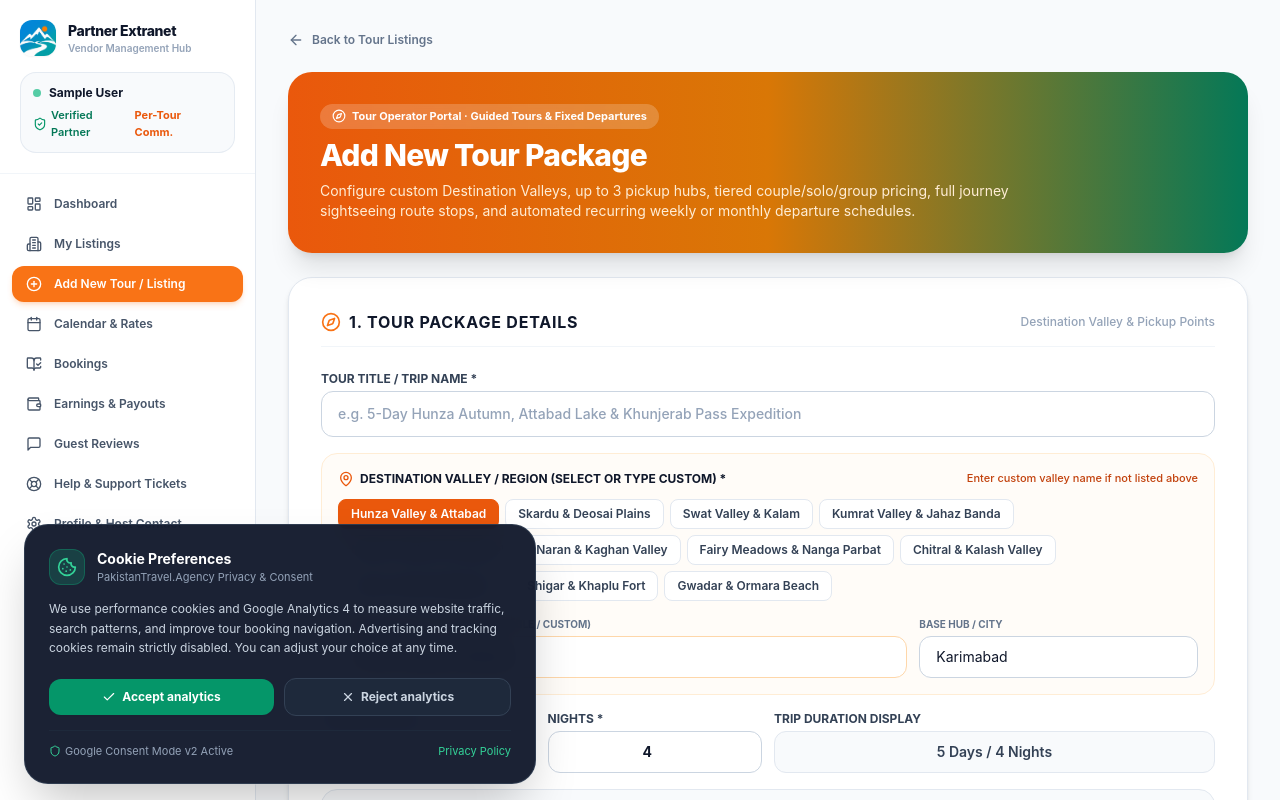
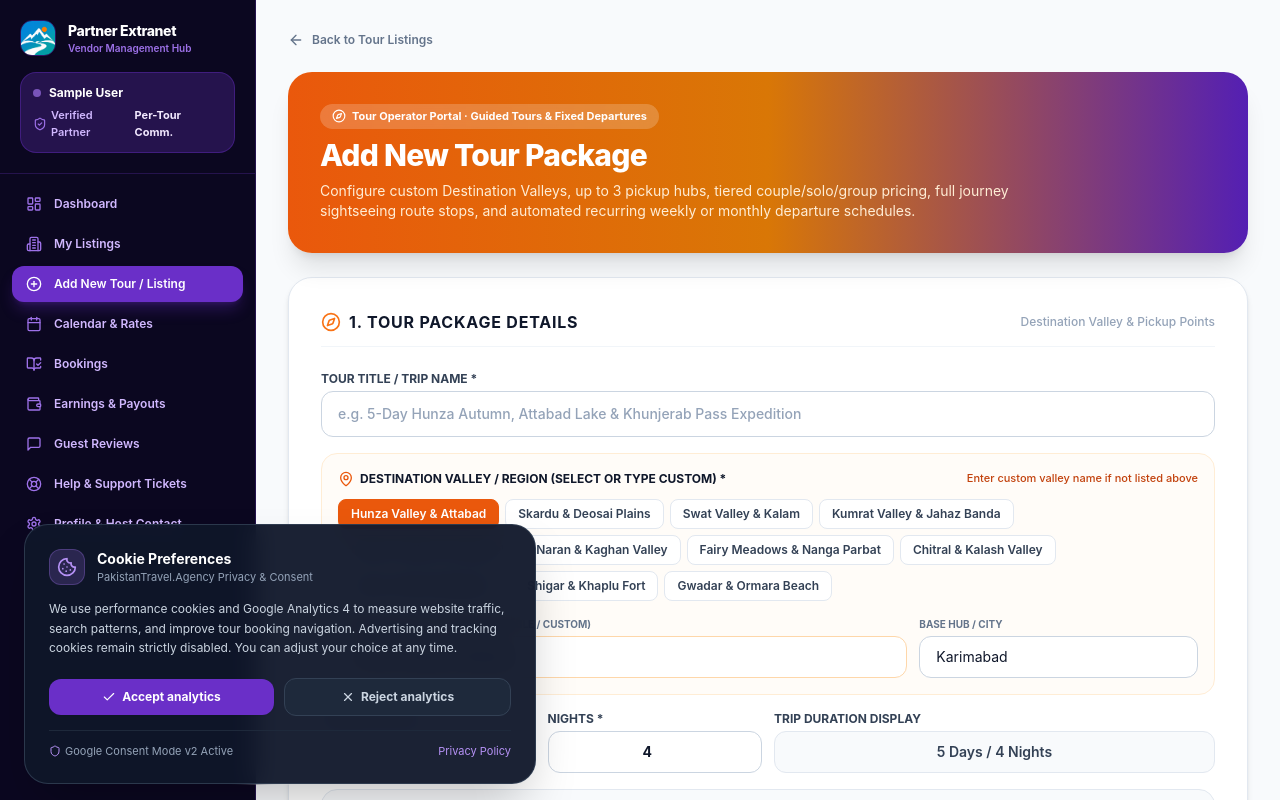
Before and after one commit to pakistantravelagency26/PakistanTravel.Agency, a Next.js app: page /partner-hub/listings/new in a window 1280 px wide. Shown: the top 800 px of the page. Built offline with nearby package versions, Linux system fonts and the light colour scheme; no server answers; sample sign-in values are in the browser's storage.

Commit message:
feat(theme): apply purple and midnight palette to Admin portal, Vendor extranet, OG cards, and support chat

```diff
--- a/src/app/globals.css
+++ b/src/app/globals.css
@@ -3,18 +3,23 @@
 @tailwind utilities;
 
 :root {
-  --foreground-rgb: 11, 7, 32;
-  --background-start-rgb: 242, 233, 255;
+  --foreground-rgb: 11, 7, 32; /* #0B0720 */
+  --background-start-rgb: 250, 247, 255;
   --background-end-rgb: 255, 255, 255;
 }
 
+::selection {
+  background-color: #6A2FC8;
+  color: #ffffff;
+}
+
 body {
-  color: rgb(var(--foreground-rgb));
-  background: #F2E9FF;
+  color: #0B0720;
+  background: #FAF7FF;
   font-family: -apple-system, BlinkMacSystemFont, "Segoe UI", Roboto, Helvetica, Arial, sans-serif;
 }
 
-/* Custom scrollbar */
+/* Custom Purple Scrollbar */
 ::-webkit-scrollbar {
   width: 8px;
   height: 8px;
@@ -32,3 +37,16 @@ body {
 ::-webkit-scrollbar-thumb:hover {
   background: #9D71E8;
 }
+
+/* Purple Ambient Glow Utilities */
+.glow-purple {
+  box-shadow: 0 10px 40px -10px rgba(106, 47, 200, 0.45);
+}
+
+.glow-purple-sm {
+  box-shadow: 0 4px 20px -2px rgba(106, 47, 200, 0.25);
+}
+
+.glow-purple-ambient {
+  background-image: radial-gradient(circle at 50% 0%, rgba(106, 47, 200, 0.18) 0%, rgba(11, 7, 32, 0) 70%);
+}
--- a/src/app/layout.tsx
+++ b/src/app/layout.tsx
@@ -20,7 +20,7 @@ const CookieConsentBanner = dynamic(
 const siteUrl = SITE_URL;
 
 export const viewport: Viewport = {
-  themeColor: "#059669",
+  themeColor: "#6A2FC8",
   width: "device-width",
   initialScale: 1,
   maximumScale: 5,
--- a/src/app/partner-hub/PartnerHubShell.tsx
+++ b/src/app/partner-hub/PartnerHubShell.tsx
@@ -75,13 +75,13 @@ export default function PartnerHubShell({ children }: { children: React.ReactNod
 
   return (
     <div className="min-h-screen bg-slate-50 text-slate-800 flex flex-col md:flex-row">
-      {/* Sidebar */}
-      <aside className="w-full md:w-64 bg-white text-slate-700 flex flex-col justify-between shrink-0 border-r border-slate-200">
+      {/* Sidebar - Dark Midnight & Violet Extranet */}
+      <aside className="w-full md:w-64 bg-[#0B0720] text-[#D1B8FF] flex flex-col justify-between shrink-0 border-r border-[#25134D]">
         <div>
           {/* Brand header */}
-          <div className="p-5 border-b border-slate-100">
+          <div className="p-5 border-b border-[#25134D]">
             <div className="flex items-center gap-3">
-              <div className="relative w-9 h-9 rounded-xl overflow-hidden shadow-sm shrink-0">
+              <div className="relative w-9 h-9 rounded-xl overflow-hidden shadow-sm shrink-0 border border-[#6A2FC8]/40">
                 <Image
                   src="/logo.png"
                   alt="PakistanTravel.Agency"
@@ -91,22 +91,22 @@ export default function PartnerHubShell({ children }: { children: React.ReactNod
                 />
               </div>
               <div>
-                <span className="font-extrabold text-slate-900 text-sm tracking-tight block">Partner Extranet</span>
-                <p className="text-[10px] text-slate-400 font-semibold">Vendor Management Hub</p>
+                <span className="font-extrabold text-white text-sm tracking-tight block">Partner Extranet</span>
+                <p className="text-[10px] text-[#9D71E8] font-semibold">Vendor Management Hub</p>
               </div>
             </div>
 
             {/* Vendor Profile Badge */}
-            <div className="mt-4 p-3 rounded-2xl bg-slate-50 border border-slate-200/80">
+            <div className="mt-4 p-3 rounded-2xl bg-[#25134D] border border-[#6A2FC8]/40">
               <div className="flex items-center gap-2">
-                <span className="w-2 h-2 rounded-full bg-emerald-500 animate-pulse"></span>
-                <span className="text-xs font-bold text-slate-900 truncate">{businessTitle}</span>
+                <span className="w-2 h-2 rounded-full bg-[#9D71E8] animate-pulse"></span>
+                <span className="text-xs font-bold text-white truncate">{businessTitle}</span>
               </div>
-              <div className="flex items-center justify-between text-[11px] text-slate-500 mt-1.5">
-                <span className="flex items-center gap-1 text-emerald-700 font-semibold">
-                  <ShieldCheck className="w-3.5 h-3.5 text-emerald-600" /> Verified Partner
+              <div className="flex items-center justify-between text-[11px] text-[#D1B8FF] mt-1.5">
+                <span className="flex items-center gap-1 text-[#D1B8FF] font-semibold">
+                  <ShieldCheck className="w-3.5 h-3.5 text-[#9D71E8]" /> Verified Partner
                 </span>
-                <span className="font-bold text-orange-600">Per-Tour Comm.</span>
+                <span className="font-bold text-[#F2E9FF]">Per-Tour Comm.</span>
               </div>
             </div>
           </div>
@@ -122,11 +122,11 @@ export default function PartnerHubShell({ children }: { children: React.ReactNod
                   href={item.href}
                   className={`flex items-center gap-3 px-3.5 py-2.5 rounded-xl text-xs font-semibold transition ${
                     isActive
-                      ? "bg-orange-500 text-white shadow-md shadow-orange-500/20 font-bold"
-                      : "text-slate-600 hover:text-slate-900 hover:bg-slate-100/80"
+                      ? "bg-[#6A2FC8] text-white shadow-lg shadow-[#6A2FC8]/30 font-bold"
+                      : "text-[#D1B8FF] hover:text-white hover:bg-[#25134D]"
                   }`}
                 >
-                  <Icon className="w-4 h-4" />
+                  <Icon className={`w-4 h-4 ${isActive ? "text-white" : "text-[#9D71E8]"}`} />
                   <span>{item.label}</span>
                 </Link>
               );
@@ -135,10 +135,10 @@ export default function PartnerHubShell({ children }: { children: React.ReactNod
         </div>
 
         {/* Footer Shortcut & Sign Out */}
-        <div className="p-4 border-t border-slate-100 space-y-1">
+        <div className="p-4 border-t border-[#25134D] space-y-1">
           <Link
             href="/"
-            className="flex items-center justify-between text-xs font-semibold text-slate-600 hover:text-slate-900 px-3 py-2 rounded-xl hover:bg-slate-100 transition"
+            className="flex items-center justify-between text-xs font-semibold text-[#D1B8FF] hover:text-white px-3 py-2 rounded-xl hover:bg-[#25134D] transition"
           >
             <span>Live Marketplace</span>
             <ExternalLink className="w-3.5 h-3.5" />
@@ -146,7 +146,7 @@ export default function PartnerHubShell({ children }: { children: React.ReactNod
 
           <button
             onClick={() => signOut({ callbackUrl: "/partner-hub/login" })}
-            className="w-full flex items-center gap-2 text-xs font-semibold text-red-600 hover:text-red-700 px-3 py-2 rounded-xl hover:bg-red-50 transition text-left"
+            className="w-full flex items-center gap-2 text-xs font-semibold text-red-400 hover:text-red-300 px-3 py-2 rounded-xl hover:bg-red-950/30 transition text-left"
           >
             <LogOut className="w-3.5 h-3.5" />
             <span>Sign Out Extranet</span>
--- a/src/components/chat/SupportChatWidget.tsx
+++ b/src/components/chat/SupportChatWidget.tsx
@@ -335,10 +335,10 @@ export default function SupportChatWidget() {
               trackChatStarted({ pagePath: pathname || "/" });
             }}
             aria-label="Open PakistanTravel AI Assistant"
-            className="group relative flex items-center gap-2.5 px-4 py-3 bg-emerald-700 hover:bg-emerald-800 text-white rounded-full shadow-xl hover:shadow-2xl transition-all duration-200 transform hover:-translate-y-0.5 border border-emerald-500/30"
+            className="group relative flex items-center gap-2.5 px-4 py-3 bg-[#6A2FC8] hover:bg-[#541FB3] text-white rounded-full shadow-xl shadow-[#6A2FC8]/25 hover:shadow-2xl hover:shadow-[#6A2FC8]/35 transition-all duration-200 transform hover:-translate-y-0.5 border border-[#9D71E8]/40"
           >
             <div className="relative">
-              <Sparkles className="w-5 h-5 text-amber-300 animate-pulse" />
+              <Sparkles className="w-5 h-5 text-[#D1B8FF] animate-pulse" />
               {hasUnread && (
                 <span className="absolute -top-1 -right-1 w-2.5 h-2.5 bg-red-500 rounded-full ring-2 ring-white" />
               )}
@@ -356,17 +356,17 @@ export default function SupportChatWidget() {
           className="fixed bottom-4 right-4 z-50 w-[94vw] sm:w-[420px] h-[600px] max-h-[88vh] bg-white rounded-2xl shadow-2xl border border-slate-200 flex flex-col overflow-hidden animate-in fade-in slide-in-from-bottom-4 duration-200"
         >
           {/* Header */}
-          <div className="bg-gradient-to-r from-emerald-800 via-emerald-700 to-slate-900 text-white p-4 shrink-0 flex items-center justify-between shadow-md">
+          <div className="bg-gradient-to-r from-[#0B0720] via-[#25134D] to-[#6A2FC8] text-white p-4 shrink-0 flex items-center justify-between shadow-md">
             <div className="flex items-center gap-3">
-              <div className="w-9 h-9 rounded-full bg-emerald-600/60 border border-emerald-400/40 flex items-center justify-center shrink-0">
-                <Sparkles className="w-5 h-5 text-amber-300" />
+              <div className="w-9 h-9 rounded-full bg-[#6A2FC8]/60 border border-[#D1B8FF]/40 flex items-center justify-center shrink-0">
+                <Sparkles className="w-5 h-5 text-[#D1B8FF]" />
               </div>
               <div>
                 <h3 className="text-xs font-bold flex items-center gap-1.5 tracking-tight">
                   {siteConfig.name} AI Desk
-                  <span className="inline-block w-2 h-2 rounded-full bg-emerald-400 animate-pulse" />
+                  <span className="inline-block w-2 h-2 rounded-full bg-[#D1B8FF] animate-pulse" />
                 </h3>
-                <p className="text-[10px] text-emerald-100 font-medium">
+                <p className="text-[10px] text-[#F2E9FF] font-medium">
                   24/7 Grounded Assistance • Multi-Vendor Tours
                 </p>
               </div>
--- a/tailwind.config.ts
+++ b/tailwind.config.ts
@@ -10,17 +10,62 @@ const config: Config = {
     extend: {
       colors: {
         brand: {
-          // Purple and lavender brand palette
-          primary: "#6A2FC8",
-          primaryDark: "#25134D",
-          primaryLight: "#F2E9FF",
-          teal: "#6A2FC8",
+          midnight: "#0B0720",    // Deepest midnight indigo/black (#0B0720)
+          deep: "#25134D",        // Royal dark purple surface (#25134D)
+          primary: "#6A2FC8",     // Vibrant primary purple (#6A2FC8)
+          primaryDark: "#541FB3", // Darker royal purple
+          accent: "#9D71E8",      // Medium soft purple accent (#9D71E8)
+          lilac: "#D1B8FF",       // Light lilac / lavender (#D1B8FF)
+          mist: "#F2E9FF",        // Ultra-soft lavender mist (#F2E9FF)
+          teal: "#9D71E8",
           tealLight: "#F2E9FF",
-          amber: "#6A2FC8",
-          amberHover: "#25134D",
-          emerald: "#059669",
-          emeraldLight: "#ecfdf5",
+          amber: "#f97316",
+          amberHover: "#ea580c",
+          emerald: "#6A2FC8",
+          emeraldLight: "#F2E9FF",
           navy: "#0B0720",
+        },
+        // Override emerald so all existing 1,076+ emerald classes seamlessly adopt the purple theme
+        emerald: {
+          50: "#FAF7FF",
+          100: "#F2E9FF", // exact #F2E9FF from palette
+          200: "#E5D4FF",
+          300: "#D1B8FF", // exact #D1B8FF from palette
+          400: "#B692F6",
+          500: "#9D71E8", // exact #9D71E8 from palette
+          600: "#6A2FC8", // exact #6A2FC8 primary from palette
+          700: "#541FB3",
+          800: "#3D1680",
+          900: "#25134D", // exact #25134D from palette
+          950: "#0B0720", // exact #0B0720 from palette
+        },
+        // Map sky to vibrant purple/violet spectrum
+        sky: {
+          50: "#FAF7FF",
+          100: "#F2E9FF",
+          200: "#E5D4FF",
+          300: "#D1B8FF",
+          400: "#B692F6",
+          500: "#9D71E8",
+          600: "#6A2FC8",
+          700: "#541FB3",
+          800: "#3D1680",
+          900: "#25134D",
+          950: "#0B0720",
+        },
+        // Map teal to complementary soft violet
+        teal: {
+          50: "#FAF7FF",
+          100: "#F2E9FF",
+          200: "#E5D4FF",
+          300: "#D1B8FF",
+          400: "#B692F6",
+          500: "#9D71E8",
+          600: "#6A2FC8",
+          700: "#541FB3",
+          800: "#3D1680",
+          900: "#25134D",
+          950: "#0B0720",
         },
       },
     },
```
Also changed, not shown: src/app/api/og/route.tsx (+15 -15 lines), src/app/secure-admin/AdminShell.tsx (+20 -20 lines).
